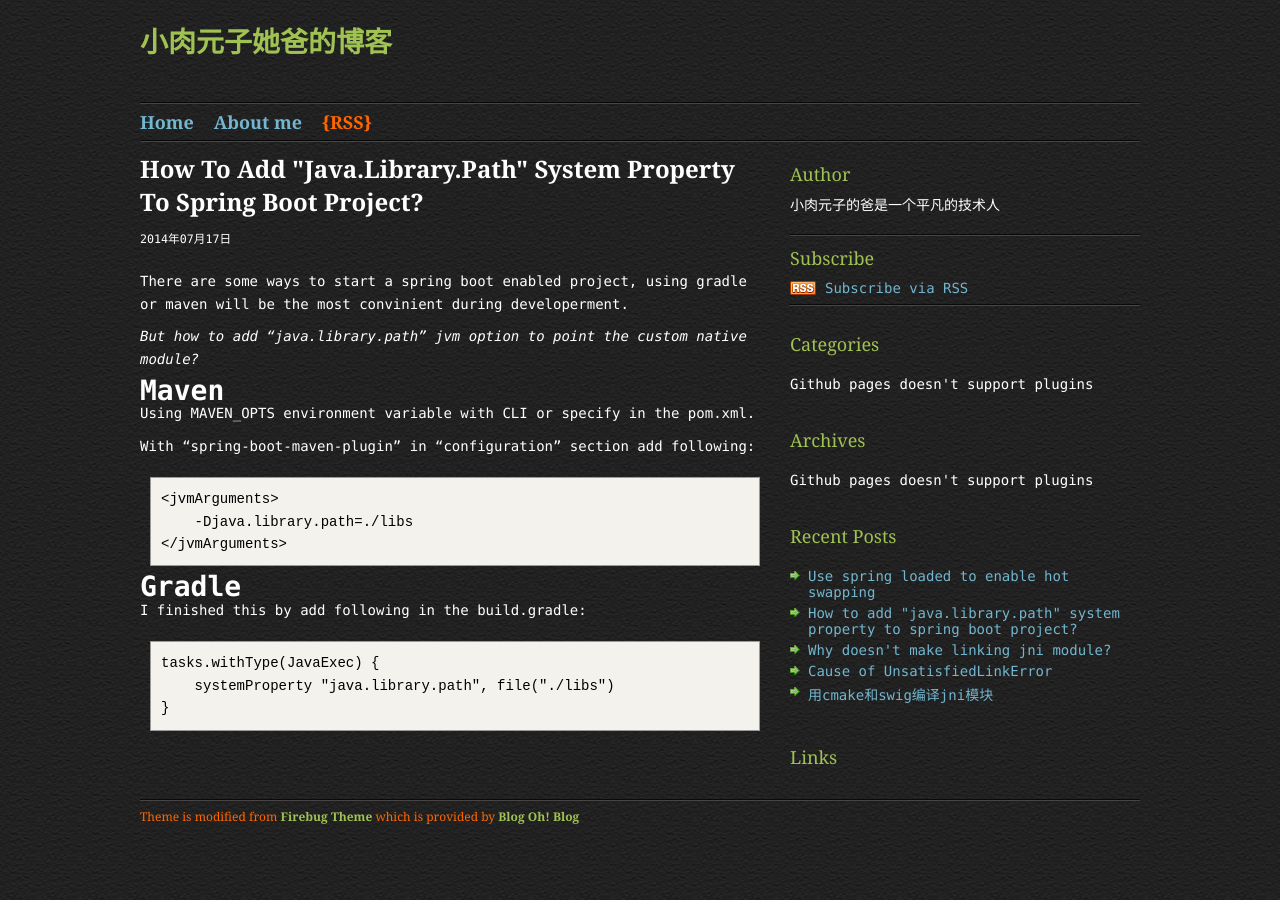
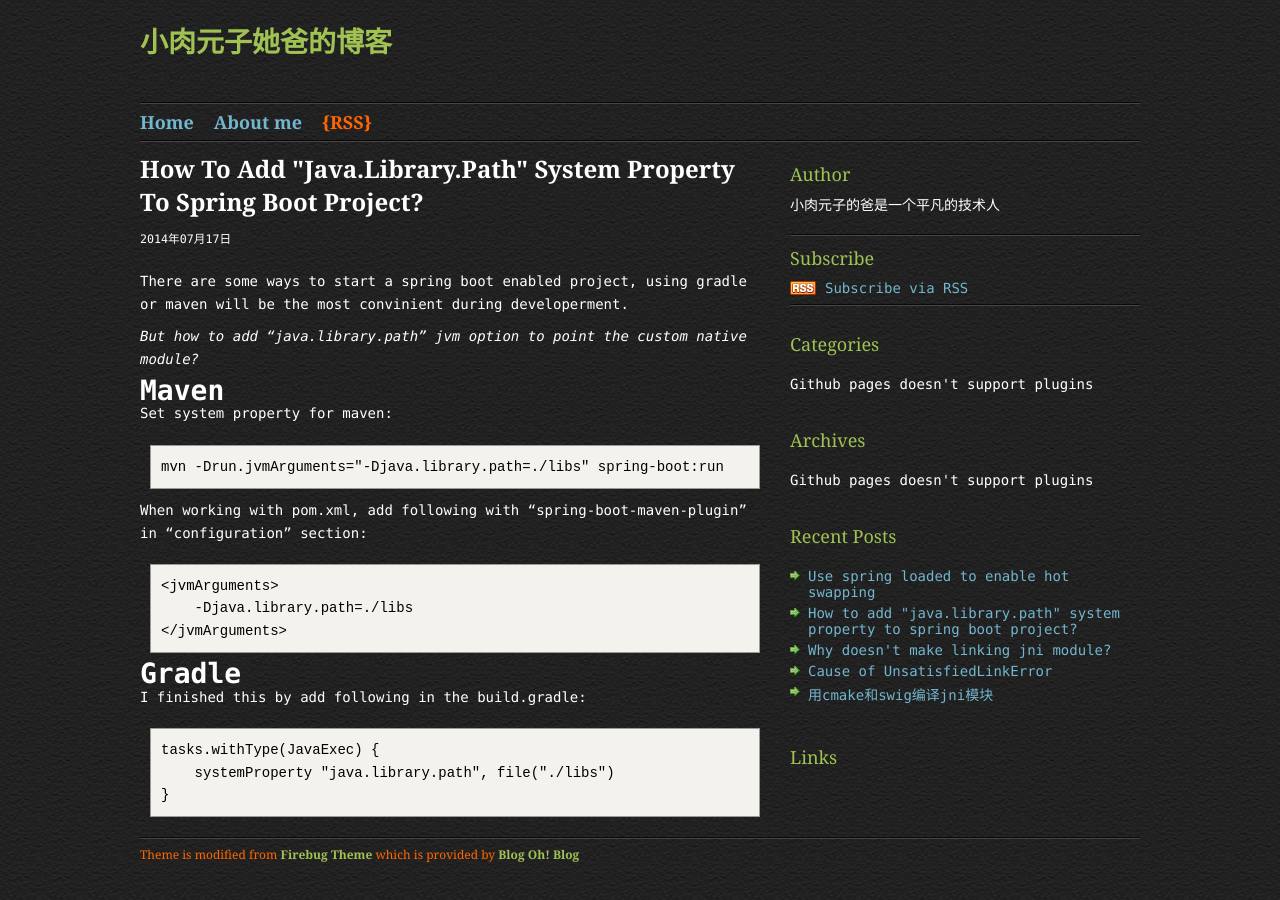
Before and after one commit to zouxifeng/zouxifeng.github.com, a Jekyll site: the page built from _posts/2014-07-17-add-system-property-to-spring-boot.markdown, in a window 1280 px wide. Built offline with Jekyll 4.4.1, drawn with Linux system fonts in a browser that asks for light colours; Markdown is read by kramdown in place of the engine named in the settings.

Commit message:
Fix some errors.

````diff
--- a/_posts/2014-07-17-add-system-property-to-spring-boot.markdown
+++ b/_posts/2014-07-17-add-system-property-to-spring-boot.markdown
@@ -13,9 +13,13 @@ There are some ways to start a spring boot enabled project, using gradle or mave
 Maven
 =====
 
-Using MAVEN_OPTS environment variable with CLI or specify in the pom.xml.
+Set system property for maven:
 
-With "spring-boot-maven-plugin" in "configuration" section add following:
+```
+mvn -Drun.jvmArguments="-Djava.library.path=./libs" spring-boot:run
+```
+
+When working with pom.xml, add following with "spring-boot-maven-plugin" in "configuration" section:
 
 ```
 <jvmArguments>
````
